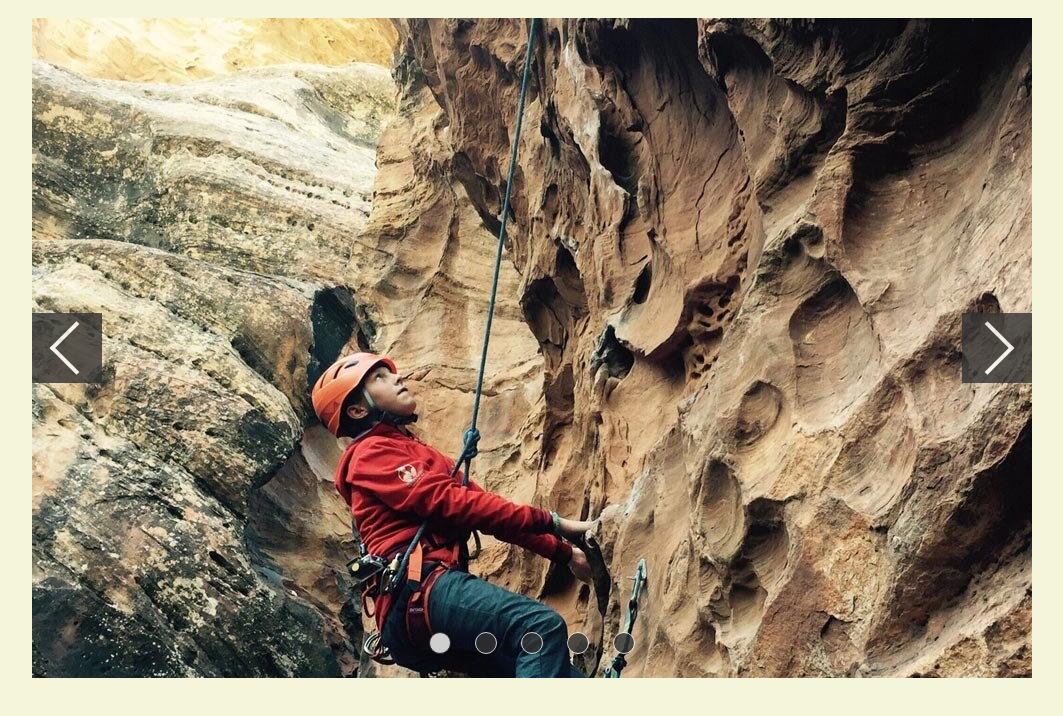
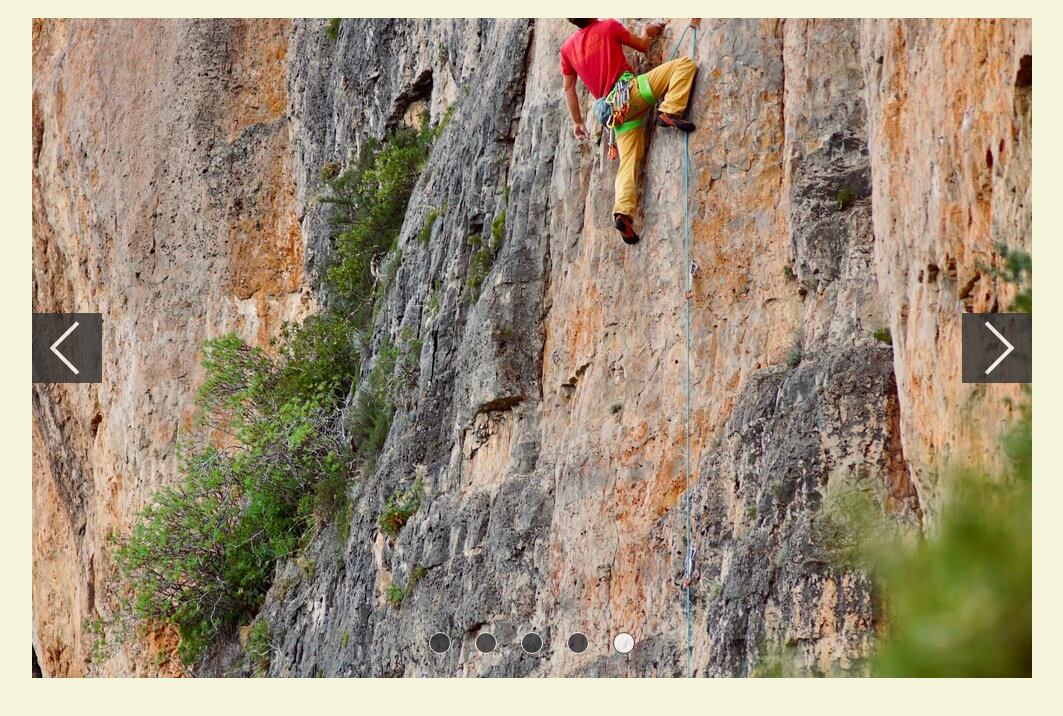
Before and after one commit to mikerachman1/image-slider, a website: page index.html in a window 1280 px wide. Both pictures are taken after a click on the element 175 px from the left and 348 px from the top of the page. Shown: the whole page, without its empty margins (108-1171 px from the left). Drawn offline with Linux system fonts and the light colour scheme.

Commit message:
added javascript

```diff
--- a/index.html
+++ b/index.html
@@ -24,7 +24,7 @@
           <img src="./imgs/climbingpic4.jpeg">
         </div>
         <div class="slider-slide">
-          <img src="./imgs/climbingpic5.jpeg">
+          <img src="./imgs/climbingpic6.jpeg">
         </div>
         <div id="nav-button-prev" class="nav-button"></div>
         <div id="nav-button-next" class="nav-button"></div>
--- a/index.js
+++ b/index.js
@@ -0,0 +1,36 @@
+let slides = document.getElementsByClassName('slider-slide');
+let navlinks = document.getElementsByClassName('slider-dot');
+
+let currentSlide = 0;
+
+const navNext = document.getElementById("nav-button-next");
+const navPrev = document.getElementById("nav-button-prev");
+
+const changeSlide = (moveTo) => {
+  // if at end of slides moving forward move back to start, if at start moving back move to end
+  if (moveTo >= slides.length) {moveTo = 0;}
+  if (moveTo < 0) {moveTo = slides.length -1;}
+
+  // toggle active class off previous slide and onto new slide
+  slides[currentSlide].classList.toggle("active");
+  navlinks[currentSlide].classList.toggle("active");
+  slides[moveTo].classList.toggle("active");
+  navlinks[moveTo].classList.toggle("active");
+
+  currentSlide = moveTo
+}
+
+navNext.addEventListener("click", () => {
+  changeSlide(currentSlide + 1)
+});
+navPrev.addEventListener("click", () => {
+   changeSlide(currentSlide -1)
+});
+
+document.querySelectorAll('.slider-dot').forEach((dot, dotIndex) => {
+  dot.addEventListener('click', () => {
+    if (currentSlide !== dotIndex) {
+      changeSlide(dotIndex);
+    }
+  })
+})
```
Also changed, not shown: imgs/climbingpic5.jpeg (deleted), imgs/climbingpic6.jpeg (added).
